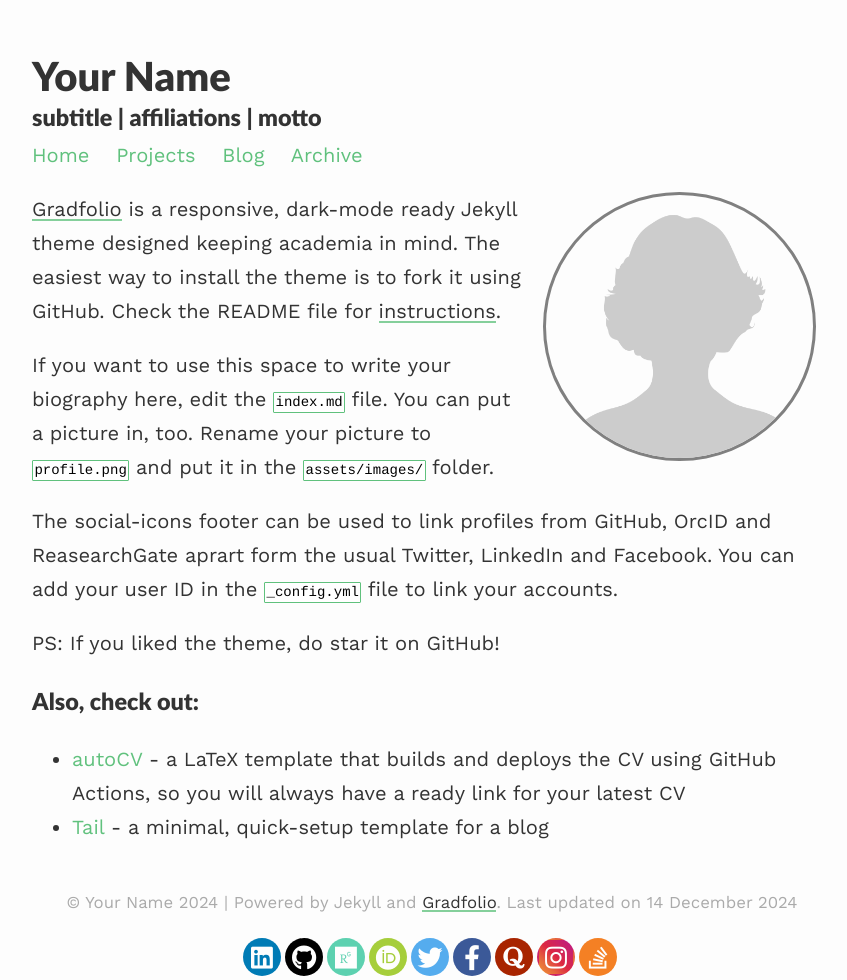
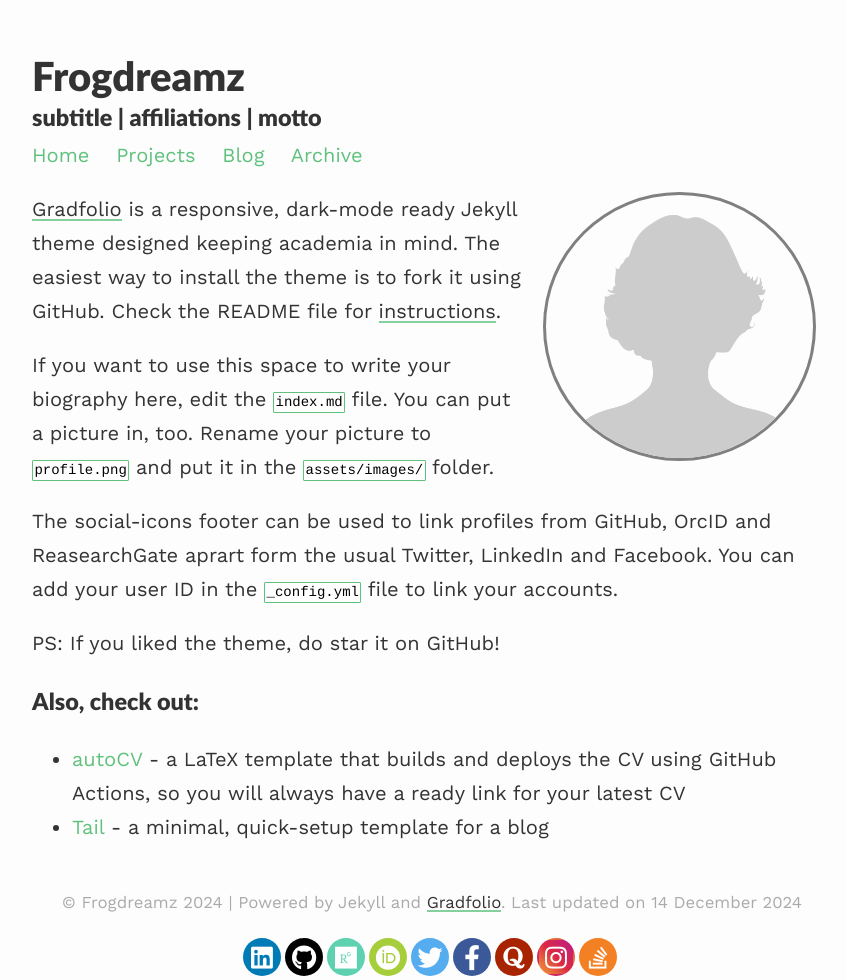
Before and after one commit to frogdreamz/frogdreamz.github.io, a Jekyll site: the page built from index.md, in a window 1280 px wide. Shown: the whole page, without its empty margins (208-1055 px from the left). Built offline with Jekyll 4.4.1, drawn with Linux system fonts in a browser that asks for light colours; nearby versions of some CDN libraries.

Commit message:
Config change

```diff
--- a/_config.yml
+++ b/_config.yml
@@ -1,6 +1,6 @@
 ### your site title here
 
-title: Your Name
+title: Frogdreamz
 description: subtitle | affiliations | motto
 
 baseurl: /gradfolio #name of GitHub repository
```
